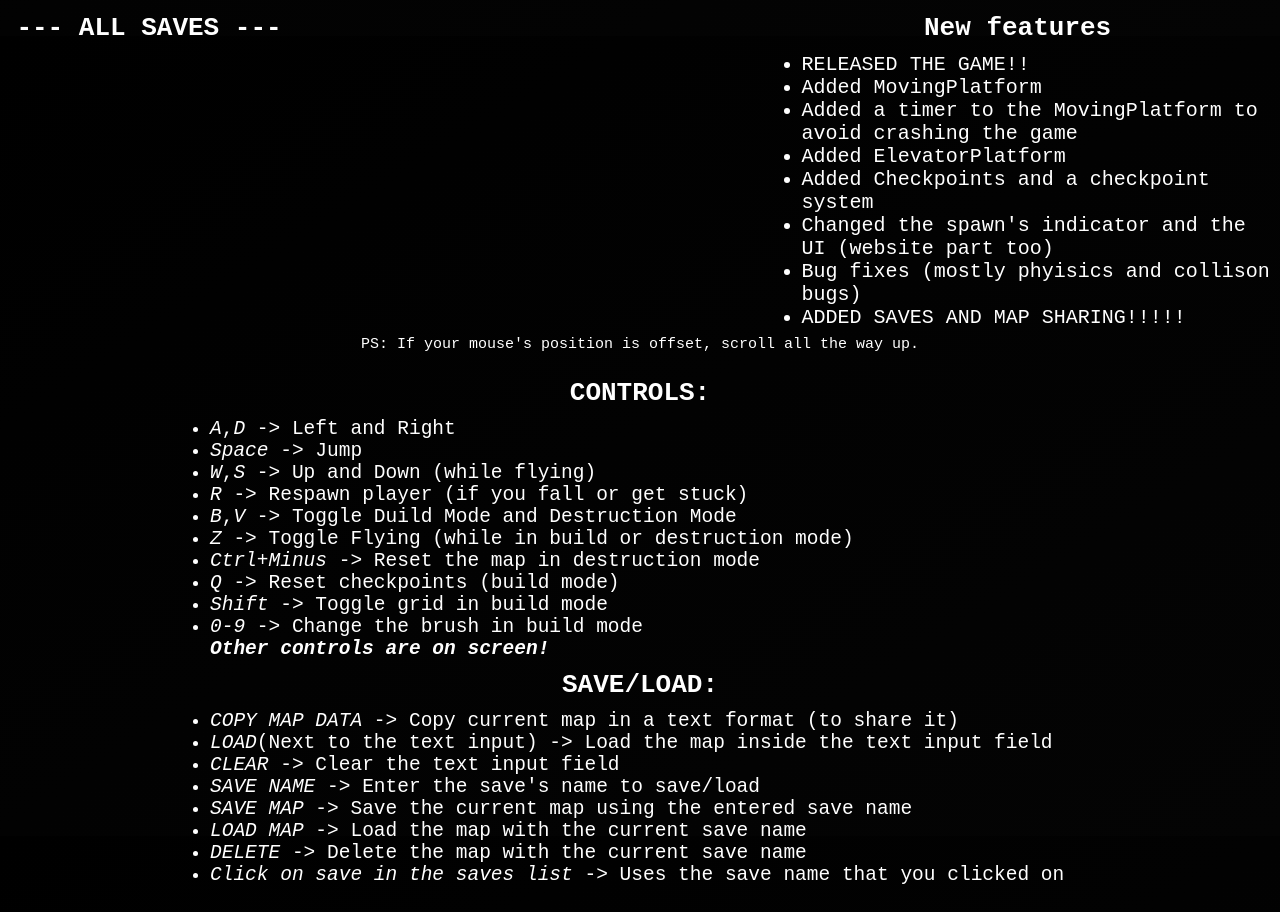
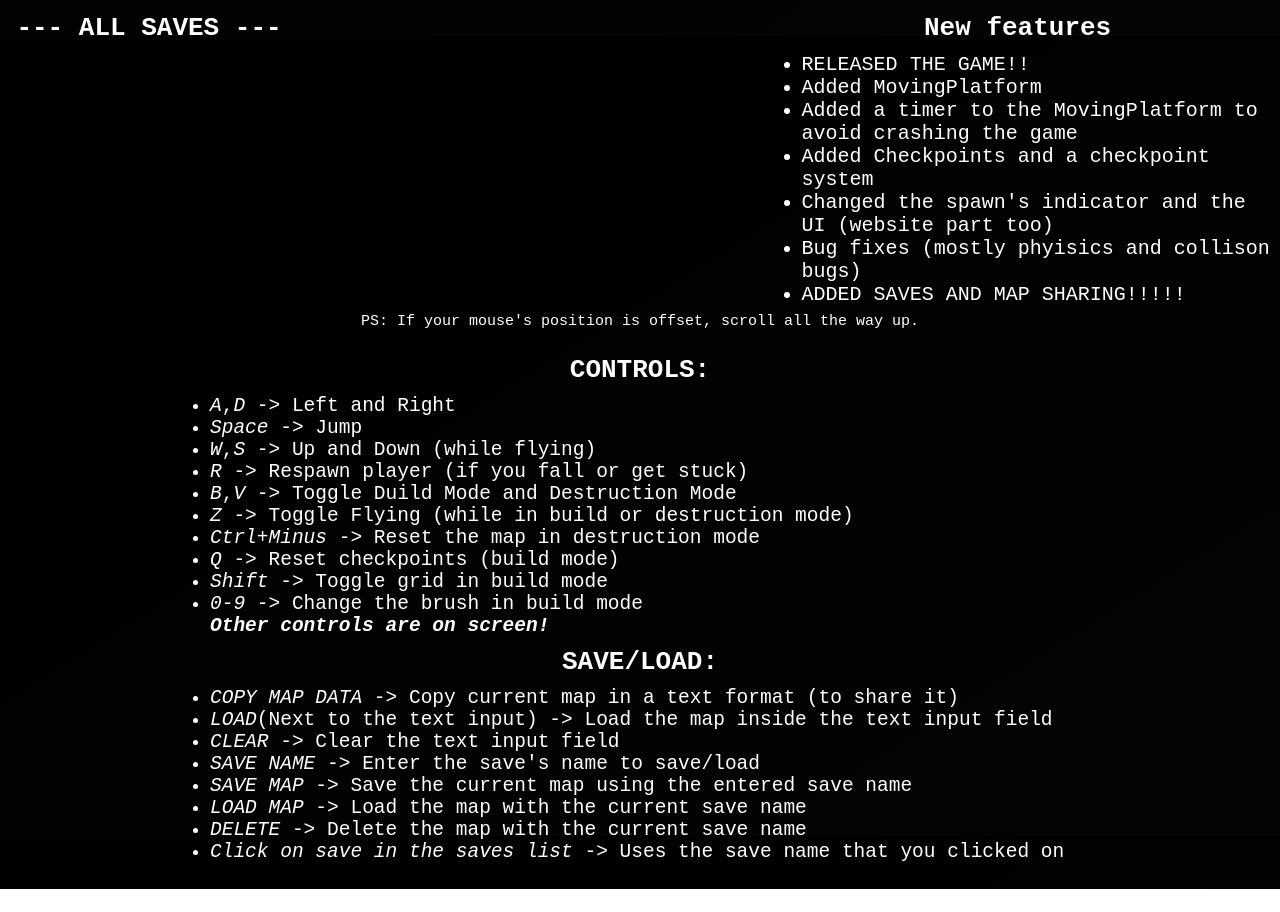
Before and after one commit to DioDogHater/DioDogHater.github.io, a plain HTML site: page Platformer/platformer.html in a window 1280 px wide. Shown: the part 764-1676 px from the top of the page. After the commit the page ends 1653 px from the top, so only its background shows below. Drawn offline with Linux system fonts and the light colour scheme.

Commit message:
Update platformer.html
Removed the elevatorplatform update (too buggy and im lazy)

```diff
--- a/Platformer/platformer.html
+++ b/Platformer/platformer.html
@@ -42,7 +42,6 @@ canvas {
 		<li>RELEASED THE GAME!!</li>
 		<li>Added MovingPlatform</li>
 		<li>Added a timer to the MovingPlatform to avoid crashing the game</li>
-		<li>Added ElevatorPlatform</li>
 		<li>Added Checkpoints and a checkpoint system</li>
 		<li>Changed the spawn's indicator and the UI (website part too)</li>
 		<li>Bug fixes (mostly phyisics and collison bugs)</li>
```
